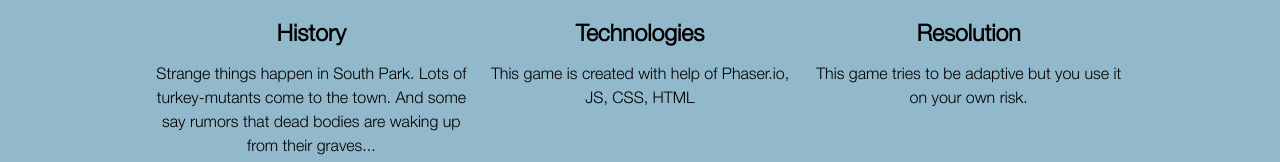
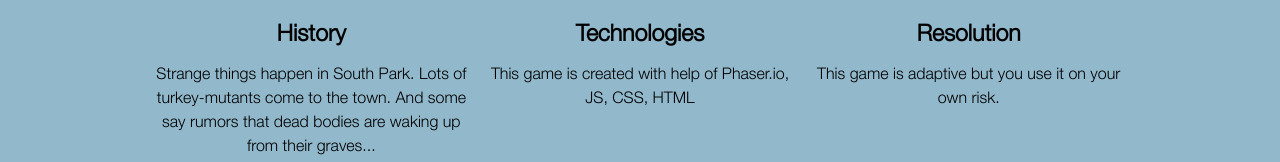
Before and after one commit to Kate-M/main-game, a plain HTML site: page page/index.html in a window 1280 px wide. Shown: the part 1111-1273 px from the top of the page. Drawn offline with Linux system fonts and the light colour scheme; files whose address does not match are found by name.

Commit message:
fix:fixed text about adaptive

```diff
--- a/page/index.html
+++ b/page/index.html
@@ -108,7 +108,9 @@
 								</div>
 								<figcaption class="about-text">
 									<h3>Resolution</h3>
-									<p>This game tries to be adaptive but you use it on your own risk.</p>
+									<p>This game is adaptive but you use it on your own risk.
+
+									</p>
 								</figcaption>
 							</figure>
 						</li>
```
Also changed, not shown: 1 other file.
